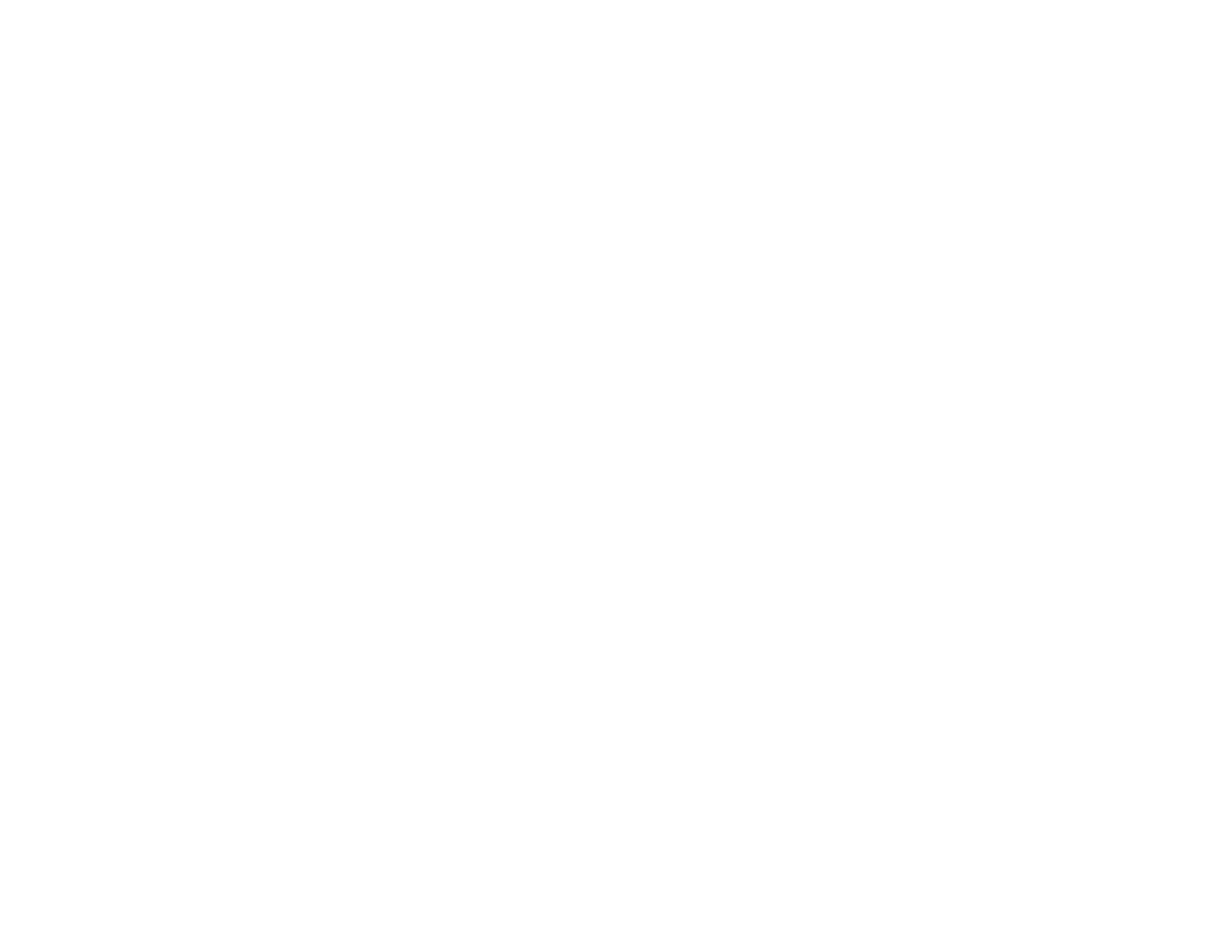
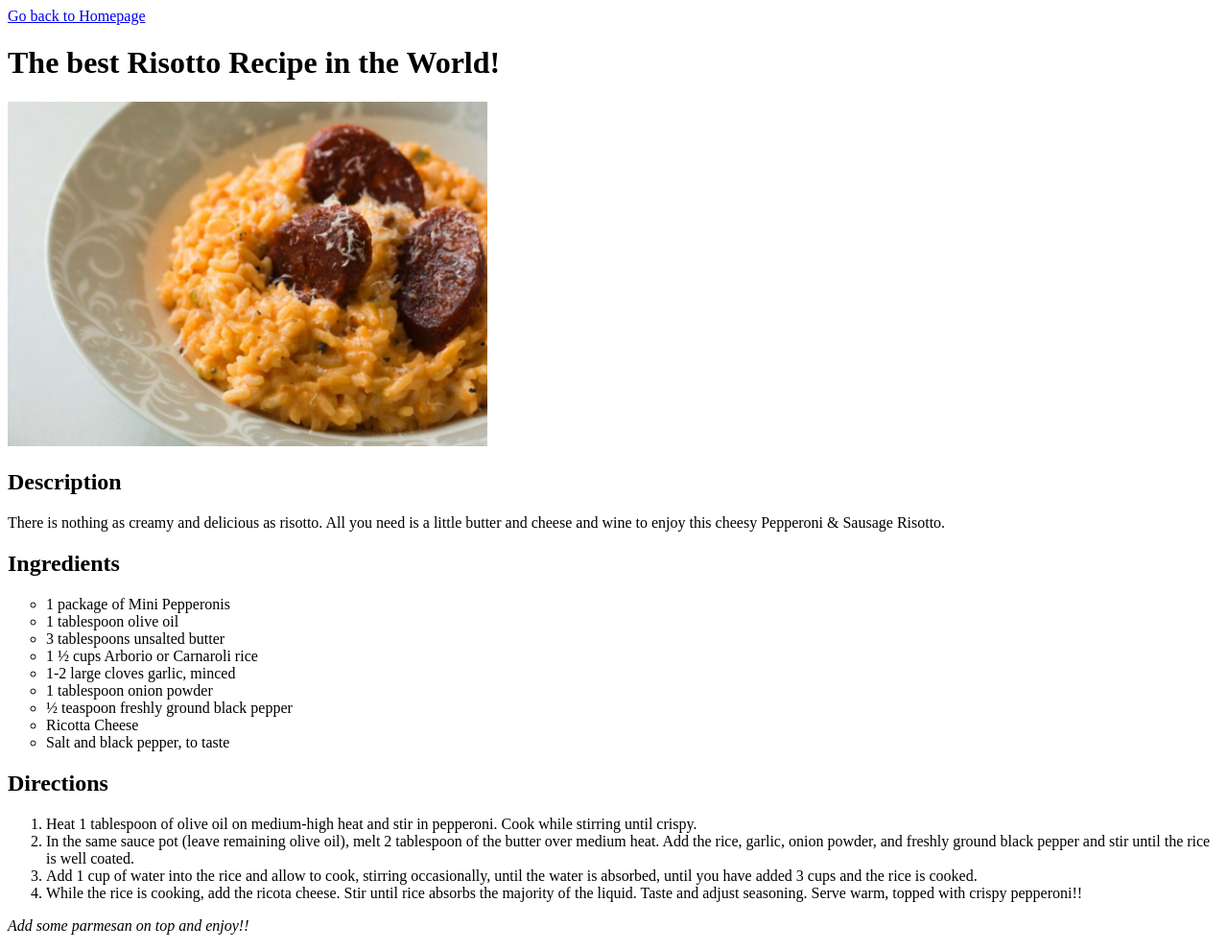
Before and after one commit to Huldrawin/odin-recipe, a plain HTML site: page recipes/risotto.html in a window 1280 px wide. Shown: the whole page at 96% size. Before the commit the page ends 800 px from the top, so only its background shows below. Drawn offline with Linux system fonts and the light colour scheme.

Commit message:
Edit index and lasagna files & create risotto page

```diff
--- a/recipes/risotto.html
+++ b/recipes/risotto.html
@@ -0,0 +1,35 @@
+<!DOCTYPE html>
+<html lang="en">
+<head>
+    <meta charset="UTF-8">
+    <title>My Odin Recipes</title>
+</head>
+<body>
+    <a href="../index.html">Go back to Homepage</a>
+    <h1>The best Risotto Recipe in the World!</h1>
+    <img src="../recipes/risotto.jpg" alt="The best risotto picture ever" width="500">
+    <h2>Description</h2>
+    <p>There is nothing as creamy and delicious as risotto. All you need is a little butter and cheese and wine to enjoy this cheesy Pepperoni & Sausage Risotto.</p>
+    <h2>Ingredients</h2>
+    <ul style="list-style-type:circle;">
+        <li>1 package of Mini Pepperonis</li>
+        <li>1 tablespoon olive oil</li>
+        <li>3 tablespoons unsalted butter</li>
+        <li>1 ½ cups Arborio or Carnaroli rice</li>
+        <li>1-2 large cloves garlic, minced</li>
+        <li>1 tablespoon onion powder</li>
+        <li>½ teaspoon freshly ground black pepper</li>
+        <li>Ricotta Cheese</li>
+        <li>Salt and black pepper, to taste</li>
+    </ul>
+    <h2>Directions</h2>
+    <ol>
+        <li>Heat 1 tablespoon of olive oil on medium-high heat and stir in pepperoni. Cook while stirring until crispy.</li>
+        <li>In the same sauce pot (leave remaining olive oil), melt 2 tablespoon of the butter over medium heat. Add the rice, garlic, onion powder, and freshly ground black pepper and stir until the rice is well coated.</li>
+        <li>Add 1 cup of water into the rice and allow to cook, stirring occasionally, until the water is absorbed, until you have added 3 cups and the rice is cooked.</li>
+        <li>While the rice is cooking, add the ricota cheese. Stir until rice absorbs the majority of the liquid. Taste and adjust seasoning. Serve warm, topped with crispy pepperoni!!</li>
+    </ol>
+    <p><em>Add some parmesan on top and enjoy!!</em></p>
+
+</body>
+</html>
```
Also changed, not shown: index.html (+1 -1 lines), recipes/lasagna.html (+4 -3 lines), recipes/risotto.jpg (added).
